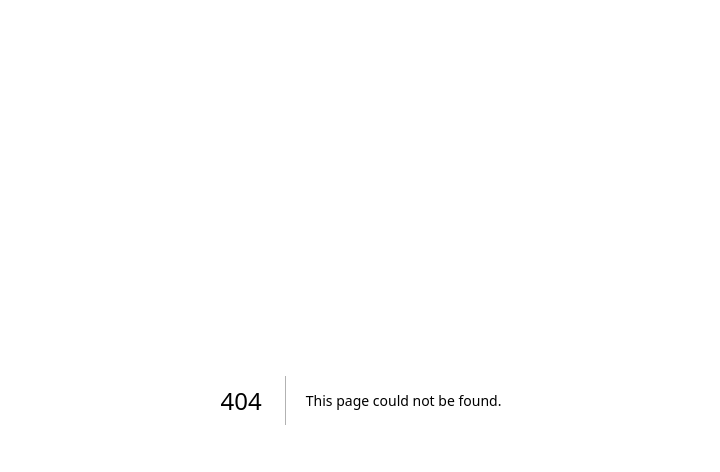
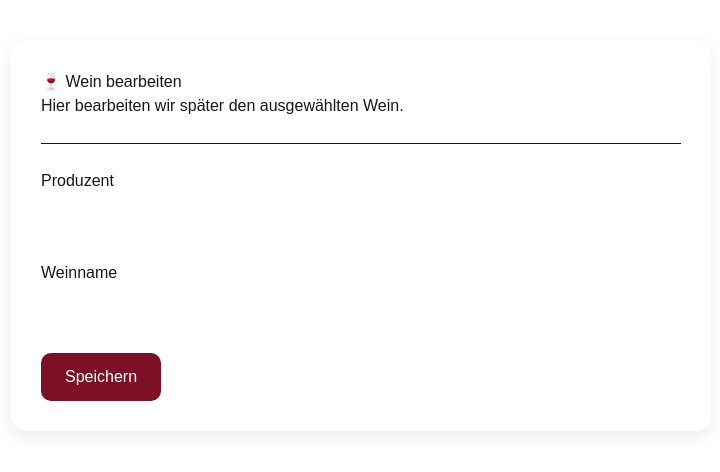
Before and after one commit to maprinz76-ctrl/winecellar-ai, a Next.js app: page /wein-bearbeiten/1 in a window 1280 px wide. Before the commit this address had no page. Shown: the top 472 px of the page, without its empty margins (279-999 px from the left). Built offline with nearby package versions, Linux system fonts and the light colour scheme.

Commit message:
Bearbeitungsseite vorbereitet

```diff
--- a/app/components/WeinKarte.tsx
+++ b/app/components/WeinKarte.tsx
@@ -1,4 +1,5 @@
 "use client";
+import Link from "next/link";
 import InfoBox from "./InfoBox";
 type Wein = {
   id: number;
@@ -11,7 +12,7 @@ type Wein = {
   anzahl: number;
   preis: number;
   bewertung?: number;
-  bild?: string;
+   bild?: string;
 };
 
 type Props = {
@@ -71,22 +72,48 @@ export default function WeinKarte({
     </span>
   ))}
 </div>
-      {wein.bild && (
-  <img
-    src={wein.bild}
-    alt={wein.weinname}
+<div
+  style={{
+    display: "flex",
+    justifyContent: "flex-end",
+    gap: "8px",
+    marginTop: "15px",
+  }}
+>
+  <Link
+    href={`/wein-bearbeiten/${wein.id}`}
+    style={{ textDecoration: "none" }}
+  >
+    <button
+      type="button"
+      style={{
+        border: "none",
+        backgroundColor: "#ece7f8",
+        color: "#4b2c83",
+        padding: "9px 12px",
+        borderRadius: "9px",
+        cursor: "pointer",
+      }}
+    >
+      Bearbeiten
+    </button>
+  </Link>
+
+  <button
+    type="button"
+    onClick={() => weinLoeschen(wein.id)}
     style={{
-      width: "120px",
-      height: "180px",
-      objectFit: "contain",
-      display: "block",
-      margin: "15px auto",
-      borderRadius: "10px",
-      border: "1px solid #ddd",
-      backgroundColor: "white",
+      border: "none",
+      backgroundColor: "#f4e7e9",
+      color: "#7b1026",
+      padding: "9px 12px",
+      borderRadius: "9px",
+      cursor: "pointer",
     }}
-  />
-)}
+  >
+    Löschen
+  </button>
+</div>
 <div
   style={{
     display: "grid",
@@ -95,14 +122,14 @@ export default function WeinKarte({
     marginTop: "20px",
   }}
 >
+  <InfoBox
+    title="Preis pro Flasche"
+    value={`CHF ${wein.preis.toFixed(2)}`}
+  />
 
   <InfoBox
-  title="Preis pro Flasche"
-  value={`CHF ${wein.preis.toFixed(2)}`}
-
-/> <InfoBox
-  title="Gesamtwert"
-  value={`CHF ${gesamtwert.toFixed(2)}`}
+    title="Gesamtwert"
+    value={`CHF ${gesamtwert.toFixed(2)}`}
   />
 </div>
 
--- /dev/null
+++ b/app/wein-bearbeiten/[id]/page.tsx
@@ -0,0 +1,94 @@
+"use client";
+import { useParams } from "next/navigation";
+import { useEffect, useState } from "react";
+export default function WeinBearbeiten() {
+    const params = useParams();
+
+const id = Number(params.id);
+
+const [wein, setWein] = useState({
+  produzent: "",
+  weinname: "",
+});
+useEffect(() => {
+  const gespeicherteWeine = JSON.parse(
+    localStorage.getItem("weine") || "[]"
+  );
+
+  const gefundenerWein = gespeicherteWeine.find(
+    (eintrag: { id: number }) => eintrag.id === id
+  );
+
+  if (gefundenerWein) {
+    setWein(gefundenerWein);
+  }
+}, [id]);
+  return (
+    <main
+      style={{
+        maxWidth: "700px",
+        margin: "40px auto",
+        padding: "30px",
+        backgroundColor: "white",
+        borderRadius: "16px",
+        boxShadow: "0 6px 20px rgba(0,0,0,0.08)",
+        fontFamily: "Arial",
+      }}
+    >
+      <h1>🍷 Wein bearbeiten</h1>
+
+      <p>Hier bearbeiten wir später den ausgewählten Wein.</p>
+
+      <hr style={{ margin: "25px 0" }} />
+
+     <label>Produzent</label>
+<input
+  type="text"
+  value={wein.produzent}
+  onChange={(e) =>
+    setWein({
+      ...wein,
+      produzent: e.target.value,
+    })
+  }
+  style={{
+    width: "100%",
+    padding: "10px",
+    marginTop: "6px",
+    marginBottom: "18px",
+  }}
+/>
+
+<label>Weinname</label>
+<input
+  type="text"
+  value={wein.weinname}
+  onChange={(e) =>
+    setWein({
+      ...wein,
+      weinname: e.target.value,
+    })
+  }
+  style={{
+    width: "100%",
+    padding: "10px",
+    marginTop: "6px",
+    marginBottom: "18px",
+  }}
+/>
+
+      <button
+        style={{
+          padding: "12px 24px",
+          backgroundColor: "#7b1026",
+          color: "white",
+          border: "none",
+          borderRadius: "10px",
+          cursor: "pointer",
+        }}
+      >
+        Speichern
+      </button>
+    </main>
+  );
+}
```
